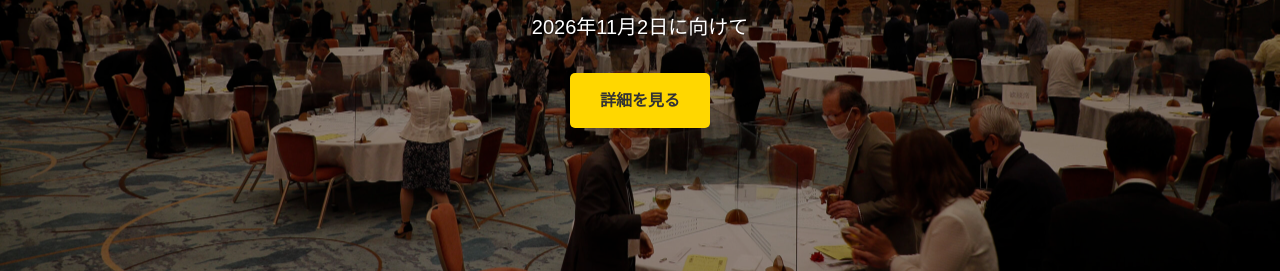
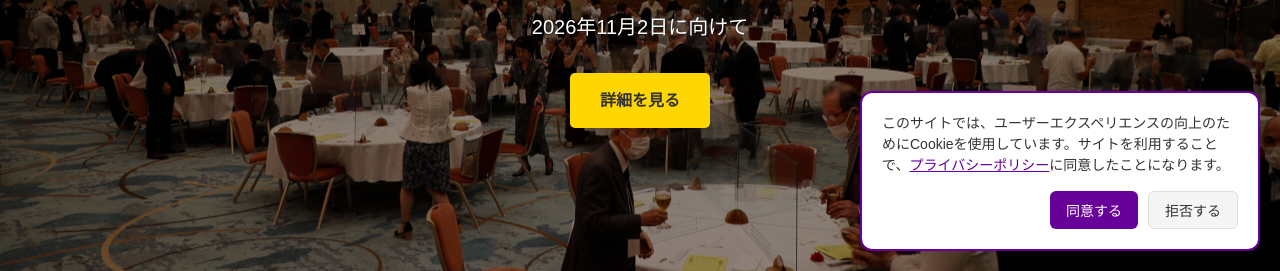
Before and after one commit to takegg0311/kounan-dousoukai-2026draft, a plain HTML site: page mockup/index.html in a window 1280 px wide. Shown: the part 529-800 px from the top of the page. Drawn offline with Linux system fonts and the light colour scheme.

Commit message:
Cookieポリシーフローティングを追加し、ユーザーの同意を管理する機能を実装しました。これにより、サイトのプライバシーに関する透明性が向上しました。

```diff
--- a/mockup/index.html
+++ b/mockup/index.html
@@ -251,6 +251,19 @@
         </div>
     </footer>
 
+    <!-- Cookieポリシーフローティング -->
+    <div id="cookie-notice" class="cookie-notice">
+        <div class="cookie-content">
+            <div class="cookie-text">
+                <p>このサイトでは、ユーザーエクスペリエンスの向上のためにCookieを使用しています。サイトを利用することで、<a href="terms-page/privacy-policy.html" target="_blank">プライバシーポリシー</a>に同意したことになります。</p>
+            </div>
+            <div class="cookie-buttons">
+                <button id="cookie-accept" class="cookie-btn accept">同意する</button>
+                <button id="cookie-decline" class="cookie-btn decline">拒否する</button>
+            </div>
+        </div>
+    </div>
+
     <script src="script.js"></script>
 </body>
 </html>
--- a/mockup/script.js
+++ b/mockup/script.js
@@ -18,6 +18,9 @@ document.addEventListener('DOMContentLoaded', function() {
 
     // ヘッドライン位置調整
     initHeadlinePosition();
+
+    // Cookieポリシー
+    initCookieNotice();
 });
 
 // ハンバーガーメニュー機能
@@ -356,3 +359,43 @@ document.addEventListener('DOMContentLoaded', function() {
     initAccessibility();
     initPerformanceOptimizations();
 });
+
+// Cookieポリシー機能
+function initCookieNotice() {
+    const cookieNotice = document.getElementById('cookie-notice');
+    if (!cookieNotice) return;
+
+    // Cookieの同意状態をチェック
+    const cookieConsent = localStorage.getItem('cookieConsent');
+
+    if (cookieConsent === null) {
+        // 初回訪問の場合、Cookieポリシーを表示
+        setTimeout(() => {
+            cookieNotice.classList.add('show');
+        }, 1000); // 1秒後に表示
+    }
+
+    // 同意ボタンの処理
+    const acceptButton = document.getElementById('cookie-accept');
+    if (acceptButton) {
+        acceptButton.addEventListener('click', function() {
+            localStorage.setItem('cookieConsent', 'accepted');
+            cookieNotice.classList.add('hide');
+            setTimeout(() => {
+                cookieNotice.style.display = 'none';
+            }, 300);
+        });
+    }
+
+    // 拒否ボタンの処理
+    const declineButton = document.getElementById('cookie-decline');
+    if (declineButton) {
+        declineButton.addEventListener('click', function() {
+            localStorage.setItem('cookieConsent', 'declined');
+            cookieNotice.classList.add('hide');
+            setTimeout(() => {
+                cookieNotice.style.display = 'none';
+            }, 300);
+        });
+    }
+}
--- a/mockup/styles.css
+++ b/mockup/styles.css
@@ -1170,3 +1170,118 @@ img.emblem {
         padding: 20px;
     }
 }
+
+/* Cookieポリシーフローティング */
+.cookie-notice {
+    position: fixed;
+    bottom: 20px;
+    right: 20px;
+    background-color: var(--base-white);
+    border: 2px solid var(--primary-color);
+    border-radius: 12px;
+    box-shadow: 0 8px 32px rgba(0, 0, 0, 0.15);
+    z-index: 9999;
+    max-width: 400px;
+    min-width: 300px;
+    opacity: 0;
+    transform: translateY(100px);
+    transition: all 0.3s ease-in-out;
+}
+
+.cookie-notice.show {
+    opacity: 1;
+    transform: translateY(0);
+}
+
+.cookie-notice.hide {
+    opacity: 0;
+    transform: translateY(100px);
+    pointer-events: none;
+}
+
+.cookie-content {
+    padding: 20px;
+}
+
+.cookie-text {
+    margin-bottom: 15px;
+}
+
+.cookie-text p {
+    font-size: 14px;
+    line-height: 1.5;
+    color: var(--text-dark);
+    margin: 0;
+}
+
+.cookie-text a {
+    color: var(--primary-color);
+    text-decoration: underline;
+    font-weight: 500;
+}
+
+.cookie-text a:hover {
+    color: var(--secondary-color);
+}
+
+.cookie-buttons {
+    display: flex;
+    gap: 10px;
+    justify-content: flex-end;
+}
+
+.cookie-btn {
+    padding: 8px 16px;
+    border: none;
+    border-radius: 6px;
+    font-size: 14px;
+    font-weight: 500;
+    cursor: pointer;
+    transition: all 0.2s ease;
+    min-width: 80px;
+}
+
+.cookie-btn.accept {
+    background-color: var(--primary-color);
+    color: var(--base-white);
+}
+
+.cookie-btn.accept:hover {
+    background-color: var(--secondary-color);
+    transform: translateY(-1px);
+}
+
+.cookie-btn.decline {
+    background-color: var(--base-light-gray);
+    color: var(--text-dark);
+    border: 1px solid var(--border-color);
+}
+
+.cookie-btn.decline:hover {
+    background-color: var(--border-color);
+    transform: translateY(-1px);
+}
+
+/* モバイル対応 - Cookieポリシー */
+@media (max-width: 768px) {
+    .cookie-notice {
+        bottom: 10px;
+        right: 10px;
+        left: 10px;
+        max-width: none;
+        min-width: auto;
+    }
+
+    .cookie-content {
+        padding: 15px;
+    }
+
+    .cookie-buttons {
+        justify-content: center;
+    }
+
+    .cookie-btn {
+        flex: 1;
+        max-width: 120px;
+    }
+}
```
